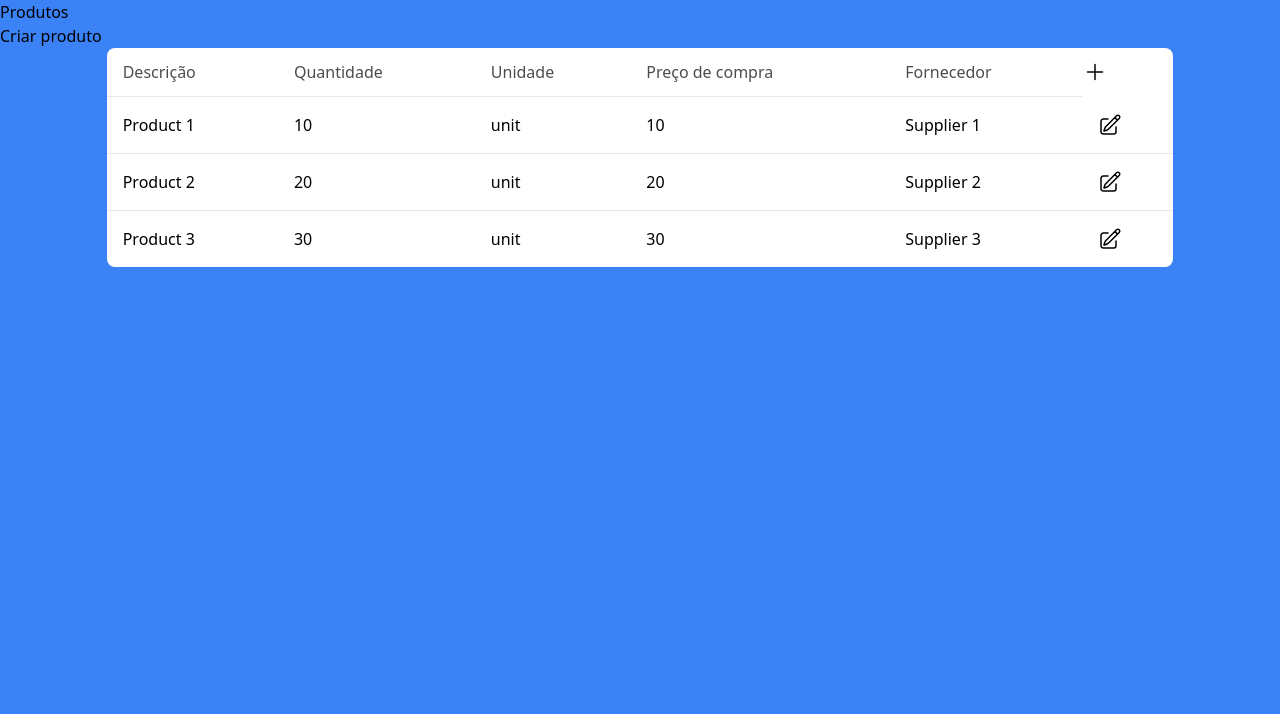
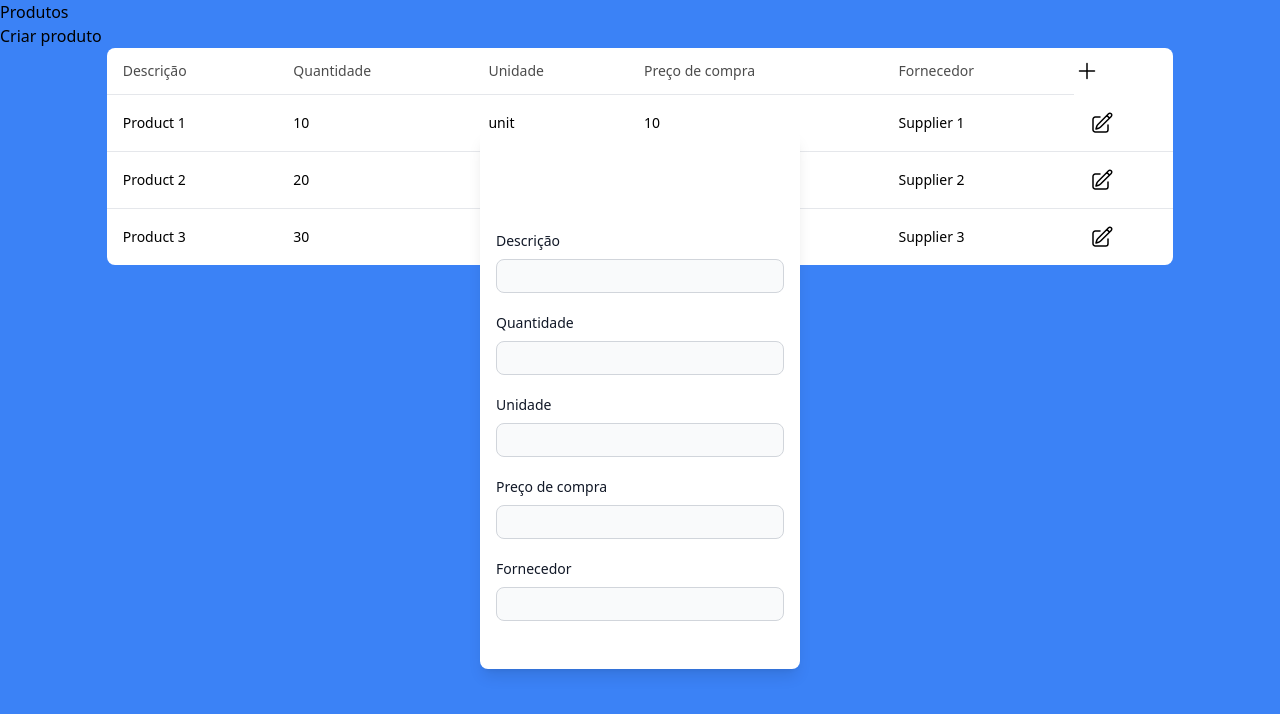
Before and after one commit to Chbmleao/inventory-control, a Next.js app: page / in a window 1280 px wide. Shown: the top 714 px of the page. Built offline with nearby package versions, Linux system fonts and the light colour scheme.

Commit message:
feat: first product box implementation

```diff
--- /dev/null
+++ b/components/ProductBox.js
@@ -0,0 +1,45 @@
+import React from 'react';
+
+const firstLabelStyles = "block mb-2 text-sm font-medium text-gray-900 dark:text-white";
+const labelStyles = firstLabelStyles +  " mt-5";
+const inputStyles = "block w-full p-2 text-gray-900 border border-gray-300 rounded-lg bg-gray-50 text-xs focus:ring-blue-500 focus:border-blue-500 dark:bg-gray-700 dark:border-gray-600 dark:placeholder-gray-400 dark:text-white dark:focus:ring-blue-500 dark:focus:border-blue-500";
+
+export default function ProductBox({ product }) {
+  return (
+    <div className="fixed bg-gray-900 top-1/2 left-1/2 transform -translate-x-1/2 -translate-y-1/2 w-1/4 p-4 bg-white shadow-lg rounded-lg z-20 w-1/3">
+      <div className="w-full h-1/2 rounded-lg mt-8 mb-8">
+        <h1 className="text-2xl font-bold text-center text-white mb-5">
+          Novo Produto
+        </h1>
+        <form className="max-w-sm mx-auto">
+          <div>
+            <label htmlFor="small-input" className={firstLabelStyles}>
+              Descrição
+            </label>
+            <input type="text" id="small-input" className={inputStyles} />
+
+            <label htmlFor="small-input" className={labelStyles}>
+              Quantidade
+            </label>
+            <input type="text" id="small-input" className={inputStyles} />
+
+            <label htmlFor="small-input" className={labelStyles}>
+              Unidade
+            </label>
+            <input type="text" id="small-input" className={inputStyles} />
+
+            <label htmlFor="small-input" className={labelStyles}>
+              Preço de compra
+            </label>
+            <input type="text" id="small-input" className={inputStyles} />
+
+            <label htmlFor="small-input" className={labelStyles}>
+              Fornecedor
+            </label>
+            <input type="text" id="small-input" className={inputStyles} />
+          </div>
+        </form>
+      </div>
+    </div>
+  );
+}
--- a/components/Table.js
+++ b/components/Table.js
@@ -1,7 +1,9 @@
 import { Card, Typography } from "@material-tailwind/react";
+import ProductBox from "./ProductBox";
 
 export default function Table({ products }) {
   return (
+    <div className="relative">
       <Card className="h-full w-5/6 container mx-auto bg-white rounded-lg">
         <table className="w-full min-w-max table-auto text-left">
           <thead>
@@ -152,5 +154,7 @@ export default function Table({ products }) {
           </tbody>
         </table>
       </Card>
+      <ProductBox product={products[0]}/>
+    </div>
   );
 }
```
Lines whose indentation alone changed are shown as unchanged.
